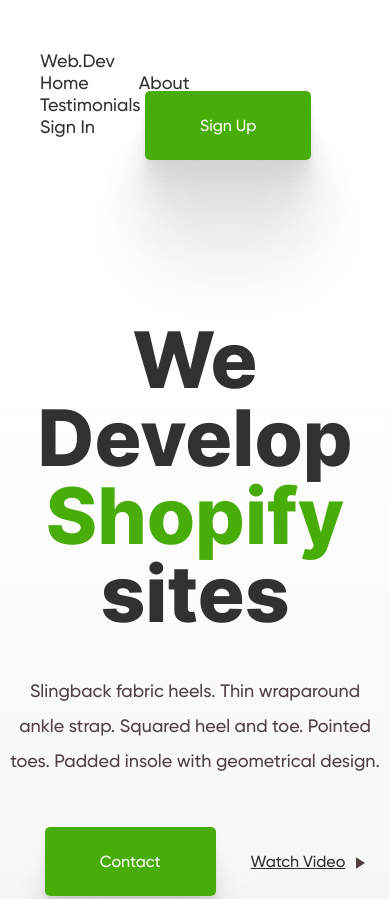
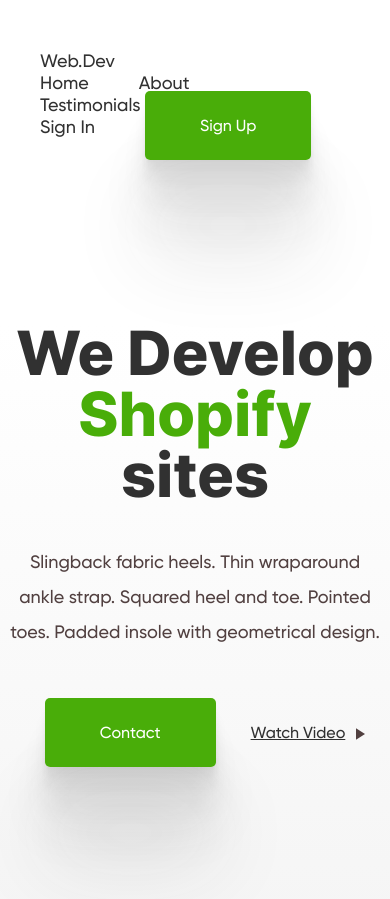
Before and after one commit to valentinshepitko/web-dev, a website: page index.html in a window 390 px wide. Shown: the top 899 px of the page. Drawn offline with Linux system fonts and the light colour scheme.

Commit message:
responsive fixes

```diff
--- a/src/style/scss/blocks/_about.scss
+++ b/src/style/scss/blocks/_about.scss
@@ -29,9 +29,8 @@
     max-width: 384px;
     border: 1px solid #EDEDED;
     border-radius: 5px;
-    padding-top: 40px;
-    padding-left: 40px;
-    padding-bottom: 40px;
+    padding: 40px 25px 40px 40px;
+
 
     &:hover{
       box-shadow: 0 100px 80px rgba(49, 49, 49, 0.1);
@@ -58,6 +57,10 @@
     line-height: 147.9%;
     font-size: 18px;
     font-weight: 500;
+
+    @include breakpoint('xs') {
+      font-size: 16px;
+    }
   }
 
   &__column-link{
--- a/src/style/scss/blocks/_footer.scss
+++ b/src/style/scss/blocks/_footer.scss
@@ -39,6 +39,10 @@
     display: flex;
     flex-wrap: wrap;
     gap: 15px;
+
+    @include breakpoint('xs') {
+      padding-bottom: 45px;
+    }
   }
 
   &__link-item-main{
--- a/src/style/scss/blocks/_hero.scss
+++ b/src/style/scss/blocks/_hero.scss
@@ -17,6 +17,10 @@
     font-size: 78px;
     max-width: 772px;
     padding-bottom: 36px;
+
+    @include breakpoint('xs') {
+      font-size: 61px;
+    }
   }
 
   &__title-green{
--- a/src/style/scss/blocks/_testimonials.scss
+++ b/src/style/scss/blocks/_testimonials.scss
@@ -12,7 +12,6 @@
     height: 540px;
     margin: 0 auto;
 
-
     @include breakpoint('xl') {
       display: none;
     }
@@ -20,14 +19,19 @@
 
   &__column-holder{
     display: flex;
+    justify-content: center;
     flex-wrap: wrap;
     gap: 15px;
     position: relative;
     bottom: 400px;
-    left: 33px;
 
-    @include breakpoint('xl') {
-      width: 40%;
+
+    @include breakpoint('xs') {
+      width: 100%;
+    }
+
+    @include breakpoint('lg') {
+      width: 80%;
       margin: 0 auto;
       top: 20px;
     }
@@ -38,25 +42,39 @@
     background-color: white;
     border-radius: 5px;
     box-shadow: 0 100px 80px rgba(49, 49, 49, 0.1);
+
+    @include breakpoint('xs') {
+      max-width: 280px;
+    }
   }
-
-
 
   &__column-content{
     padding-left: 32px;
     padding-top: 40px;
     padding-bottom: 40px;
+
+    @include breakpoint('xs') {
+      padding-right: 20px;
+    }
   }
 
   &__heading{
     font-family: Inter, sans-serif;
     font-weight: 600;
     color: #32435C;
+
+    @include breakpoint('xs') {
+      font-size: 13px;
+    }
   }
 
   &__text{
     max-width: 325px;
     line-height: 30px;
+
+    @include breakpoint('xs') {
+      font-size: 11px;
+    }
   }
 
   &__rate{
```
Also changed, not shown: src/style/css/main.css, 1 other file.
